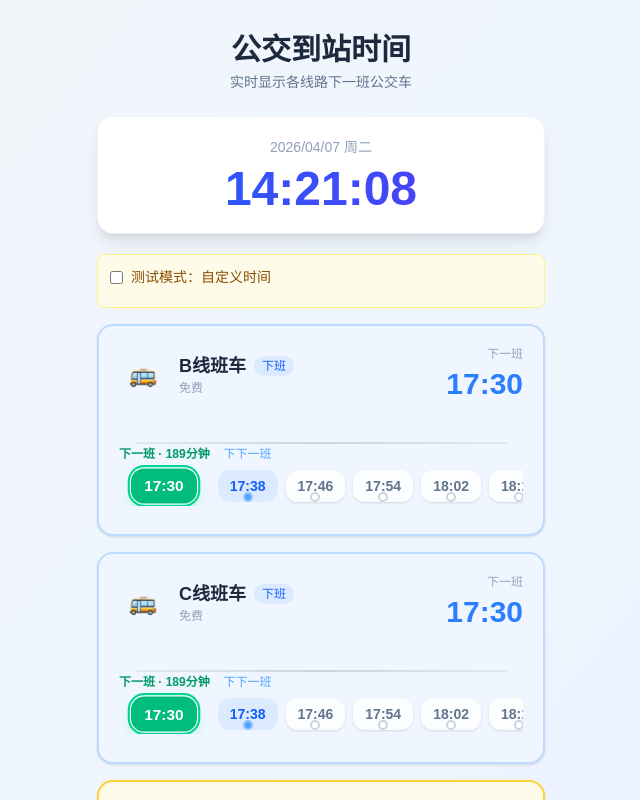
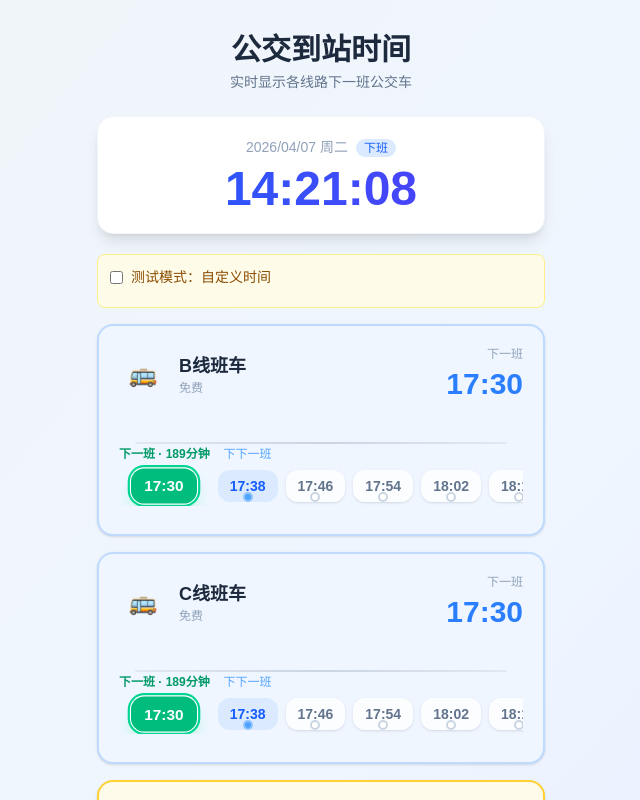
Before and after one commit to summer-8848/daily-commute-assistant, a Next.js app: page / in a window 1280 px wide. Shown: the top 800 px of the page, without its empty margins (319-959 px from the left). Built offline with nearby package versions, Linux system fonts and the light colour scheme.

Commit message:
refactor: move shift label from cards to header time display

```diff
--- a/src/app/page.tsx
+++ b/src/app/page.tsx
@@ -72,13 +72,8 @@ function BusCard({ info }: { info: NextBusInfo }) {
             </span>
           </div>
           <div>
-            <h3 className="font-bold text-slate-800 text-lg flex items-center gap-2">
+            <h3 className="font-bold text-slate-800 text-lg">
               {info.transportName}
-              {info.shiftLabel && (
-                <span className="text-xs font-medium px-2 py-0.5 bg-blue-100 text-blue-600 rounded-full">
-                  {info.shiftLabel}
-                </span>
-              )}
             </h3>
             <div className="flex items-center gap-2">
               <span className="text-xs text-slate-400">
@@ -218,6 +213,16 @@ export default function Home() {
 
   const [busInfos, setBusInfos] = useState<NextBusInfo[]>([]);
 
+  const currentShiftLabel = (() => {
+    const time = getEffectiveTime();
+    const [hours, minutes] = time.split(':').map(Number);
+    const mins = hours * 60 + minutes;
+    const morningEnd = 9.5 * 60;
+    const eveningEnd = 21.5 * 60;
+    if (mins < morningEnd || mins >= eveningEnd) return '上班';
+    return '下班';
+  })();
+
   // 检测页面可见性变化，切回前台时自动刷新
   useEffect(() => {
     const handleVisibilityChange = () => {
@@ -266,7 +271,12 @@ export default function Home() {
         {/* 当前时间 */}
         <div className="bg-white rounded-2xl shadow-lg p-5 mb-5 border border-slate-100">
           <div className="text-center">
-            <div className="text-sm text-slate-400 mb-2 font-medium">{currentDate} {currentDayOfWeek}</div>
+            <div className="text-sm text-slate-400 mb-2 font-medium">
+              {currentDate} {currentDayOfWeek}
+              <span className="ml-2 text-xs font-medium px-2 py-0.5 bg-blue-100 text-blue-600 rounded-full">
+                {currentShiftLabel}
+              </span>
+            </div>
             <div className="text-5xl font-bold bg-gradient-to-r from-blue-600 to-indigo-600 bg-clip-text text-transparent">
               {isTestMode && useCustomTime ? customTime : currentTime}
             </div>
```
